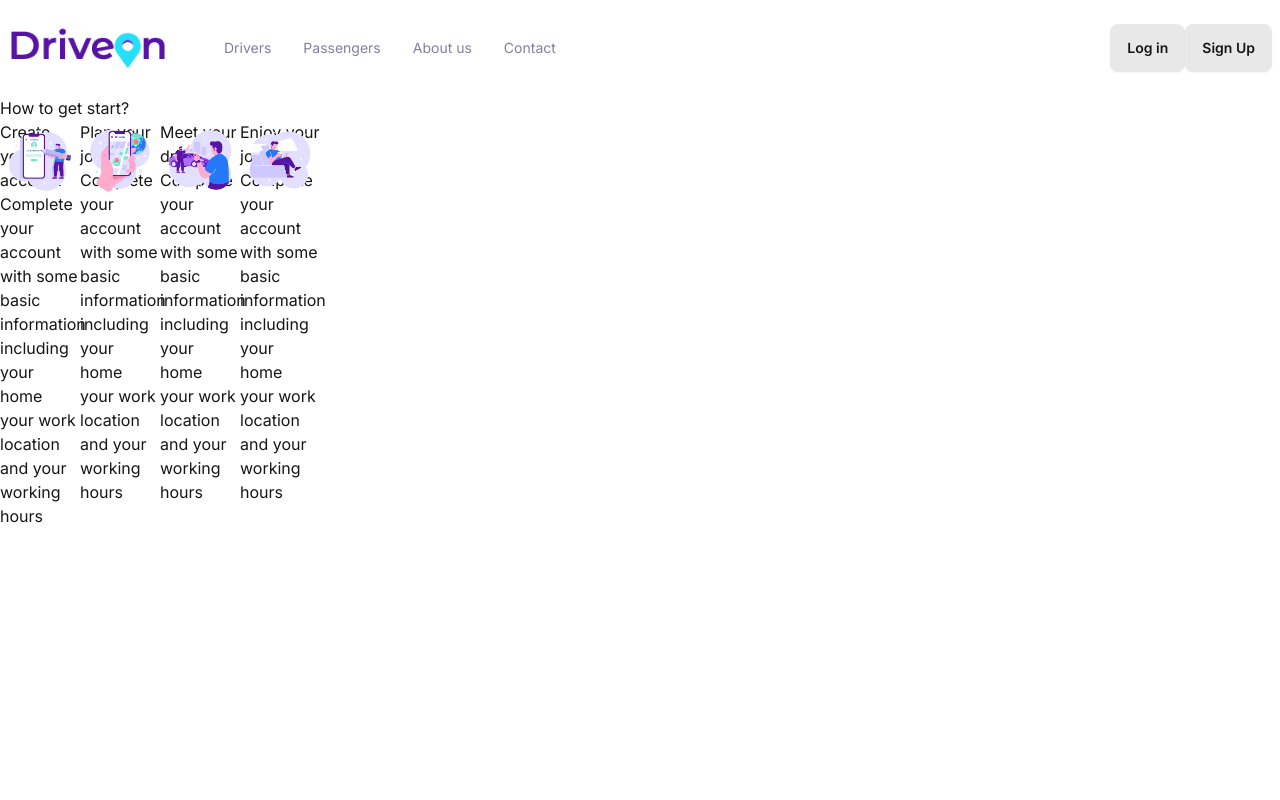
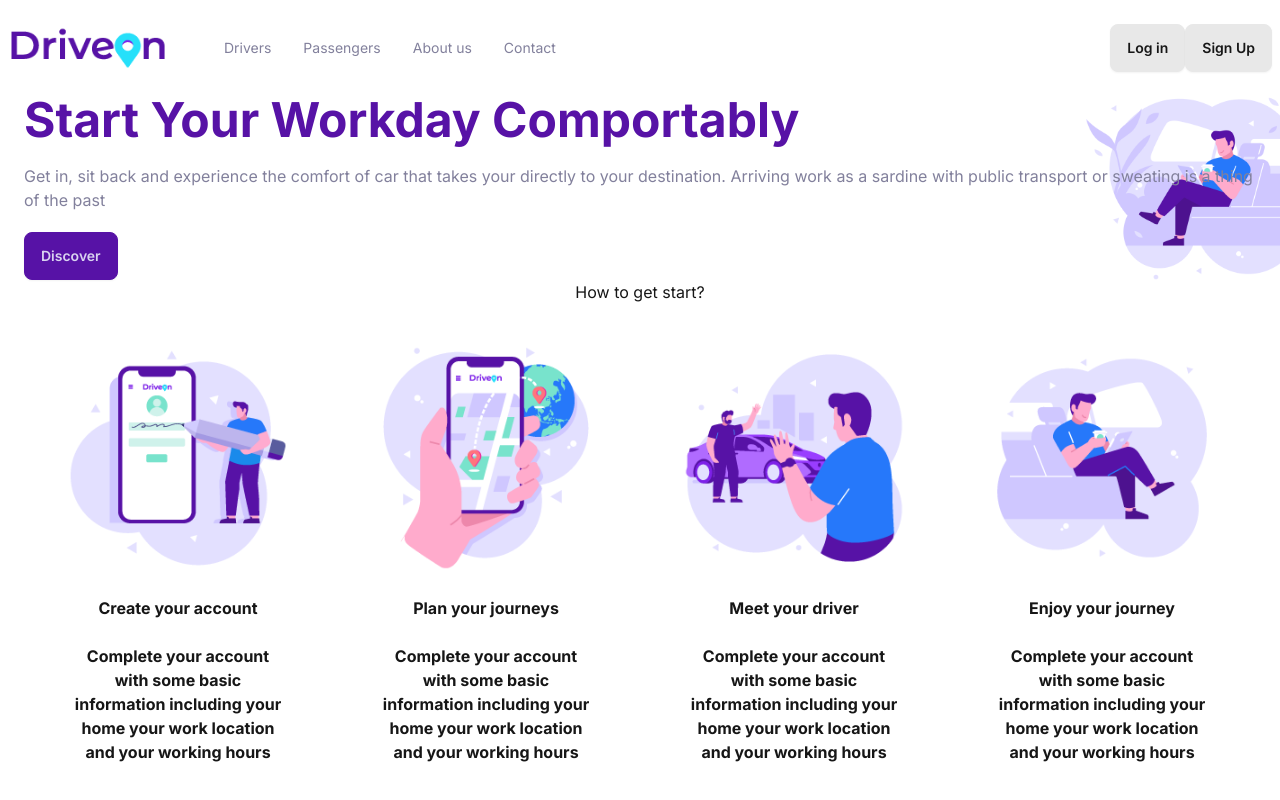
Before and after one commit to gstvcampos/test-tupiniquim, a Next.js app: page / in a window 1280 px wide. Shown: the top 800 px of the page. Built offline with nearby package versions, Linux system fonts and the light colour scheme.

Commit message:
feat: start section

```diff
--- a/app/page.tsx
+++ b/app/page.tsx
@@ -1,9 +1,11 @@
-import StartSection from '@/components/StartSection'
+import CarouselHowToGetStarted from '@/components/CarouselHowToGetStarted'
+import WelcomeSection from '@/components/WelcomeSection'
 
 export default function Home() {
   return (
     <>
-      <StartSection />
+      <WelcomeSection />
+      <CarouselHowToGetStarted />
     </>
   )
 }
--- /dev/null
+++ b/components/CarouselHowToGetStarted.tsx
@@ -0,0 +1,69 @@
+'use client'
+
+import Image from 'next/image'
+
+const sections = [
+  {
+    id: 1,
+    src: '/solucao1.png',
+    title: 'Create your account',
+    description:
+      'Complete your account with some basic information including your home your work location and your working hours',
+  },
+  {
+    id: 2,
+    src: '/solucao2.png',
+    title: 'Plan your journeys',
+    description:
+      'Complete your account with some basic information including your home your work location and your working hours',
+  },
+  {
+    id: 3,
+    src: '/solucao3.png',
+    title: 'Meet your driver',
+    description:
+      'Complete your account with some basic information including your home your work location and your working hours',
+  },
+  {
+    id: 4,
+    src: '/solucao4.png',
+    title: 'Enjoy your journey',
+    description:
+      'Complete your account with some basic information including your home your work location and your working hours',
+  },
+]
+
+export default function CarouselHowToGetStarted() {
+  return (
+    <div className="mx-auto w-full max-w-screen-2xl px-2.5 md:px-6">
+      <h2 className="text-center">How to get start?</h2>
+      <div className="carousel rounded-box  max-w-full">
+        {sections.map((section) => (
+          <div
+            className="w-1/2 md:w-1/4 flex-grow shrink-0 p-8 text-center"
+            key={section.id}
+          >
+            <div className="card h-full">
+              <div className="overflow-hidden">
+                <div className="relative block w-full pt-[100%]">
+                  <Image
+                    src={section.src}
+                    alt="solucao ilustration"
+                    fill
+                    className="object-cover object-center absolute top-0 left-0"
+                  />
+                </div>
+              </div>
+              <div className="card-body p-4">
+                <h2 className="font-bold text-base line-clamp-2 min-h-[2.5rem]">
+                  {section.title}
+                </h2>
+                <p className="font-bold self-end">{section.description}</p>
+              </div>
+            </div>
+          </div>
+        ))}
+      </div>
+    </div>
+  )
+}
--- a/components/StartSection.tsx
+++ /dev/null
@@ -1,67 +0,0 @@
-import Image from 'next/image'
-
-export default function StartSection() {
-  return (
-    <div>
-      <h2>How to get start?</h2>
-      <div className="flex">
-        <div className="relative h-20 w-20">
-          <Image
-            src="/solucao1.png"
-            alt="solucao ilustration"
-            fill
-            priority
-            className="object-contain"
-          />
-          <h3>Create your account</h3>
-          <p>
-            Complete your account with some basic information including your
-            home your work location and your working hours
-          </p>
-        </div>
-        <div className="relative h-20 w-20">
-          <Image
-            src="/solucao2.png"
-            alt="solucao ilustration"
-            fill
-            priority
-            className="object-contain"
-          />
-          <h3>Plan your journeys</h3>
-          <p>
-            Complete your account with some basic information including your
-            home your work location and your working hours
-          </p>
-        </div>
-        <div className="relative h-20 w-20">
-          <Image
-            src="/solucao3.png"
-            alt="solucao ilustration"
-            fill
-            priority
-            className="object-contain"
-          />
-          <h3>Meet your driver</h3>
-          <p>
-            Complete your account with some basic information including your
-            home your work location and your working hours
-          </p>
-        </div>
-        <div className="relative h-20 w-20">
-          <Image
-            src="/solucao4.png"
-            alt="solucao ilustration"
-            fill
-            priority
-            className="object-contain"
-          />
-          <h3>Enjoy your journey</h3>
-          <p>
-            Complete your account with some basic information including your
-            home your work location and your working hours
-          </p>
-        </div>
-      </div>
-    </div>
-  )
-}
```
